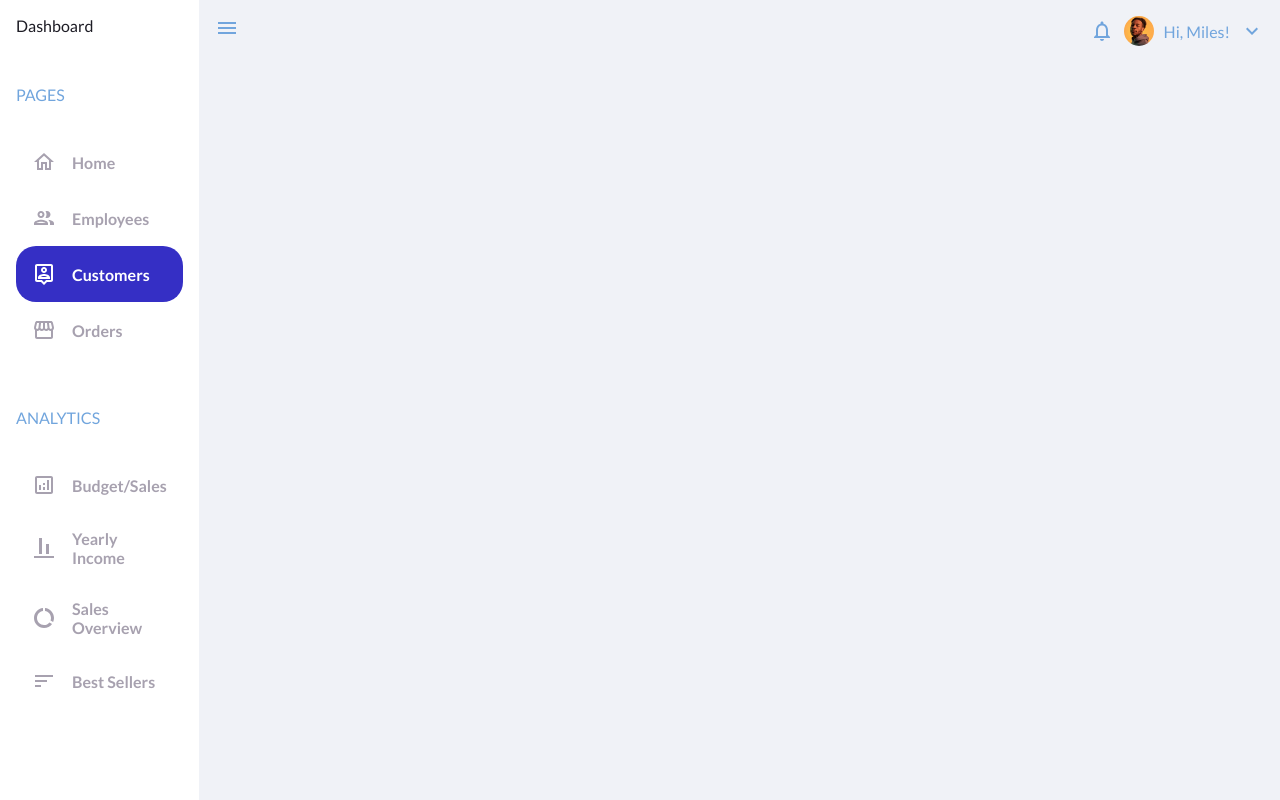
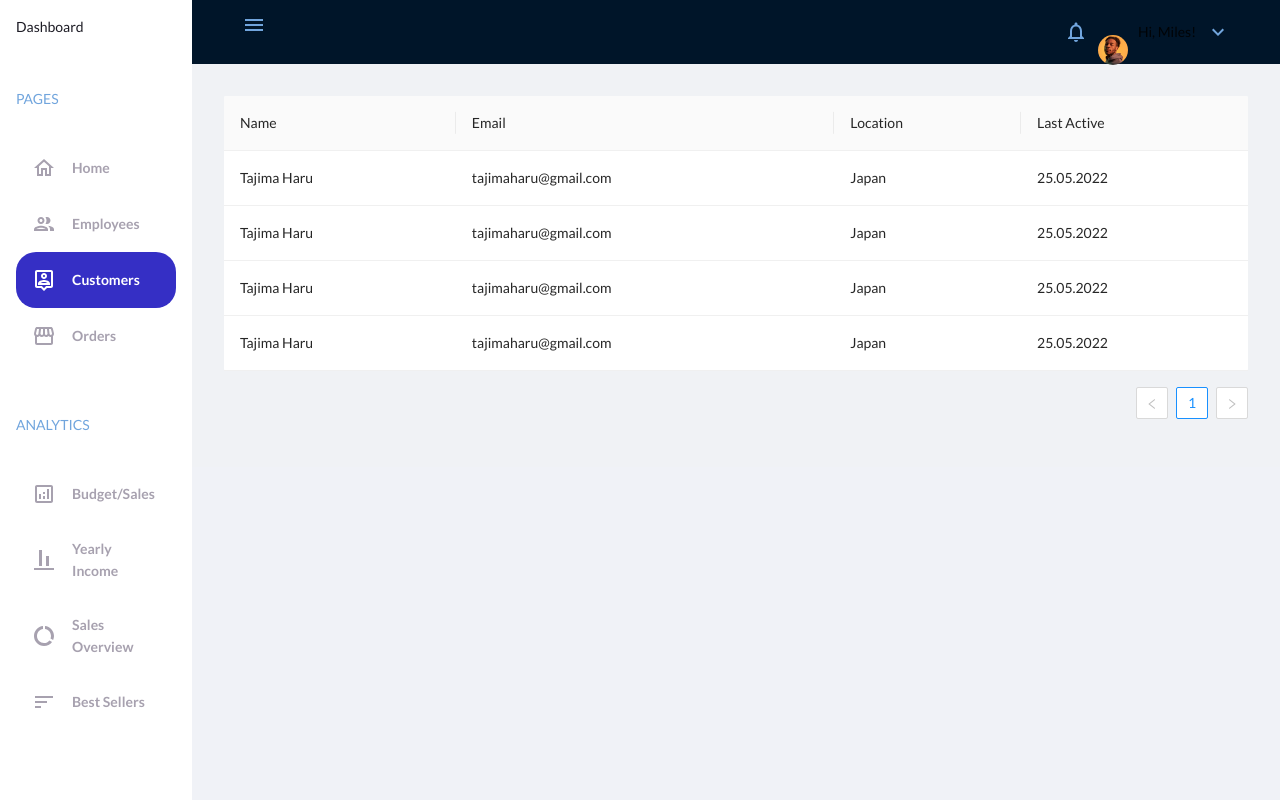
Before and after one commit to artemromaniv/project_admin_dashboard, a React (Vite) app: page /customers in a window 1280 px wide. Built offline with nearby package versions, Linux system fonts and the light colour scheme.

Commit message:
add content to customers page

```diff
--- a/package.json
+++ b/package.json
@@ -16,6 +16,7 @@
     "ant": "^0.2.0",
     "antd": "^4.22.4",
     "d": "^1.0.1",
+    "dayjs": "^1.11.5",
     "react": "^18.2.0",
     "react-dom": "^18.2.0",
     "react-router": "^6.3.0",
--- a/src/App.css
+++ b/src/App.css
@@ -132,3 +132,7 @@
   flex: 0.85;
   background-color: var(--ghost-white);
 }
+
+.customer-table-container {
+  padding: 2rem;
+}
--- a/src/components/Customers.tsx
+++ b/src/components/Customers.tsx
@@ -1,10 +1,11 @@
-
-
+import {Table } from "antd"
+import { Content } from "antd/lib/layout/layout"
+import {data,columns} from './data/CustumerData'
 const Customers = () => {
   return (
-    <div>
-
-    </div>
+    <Content className="customer-table-container">
+      <Table dataSource={data} columns = {columns}/>
+    </Content>
   )
 }
 
--- /dev/null
+++ b/src/components/data/CustumerData.ts
@@ -0,0 +1,64 @@
+import type {ColumnsType} from 'antd/es/table'
+import dayjs from 'dayjs'
+interface DataType {
+    key:string,
+    name:string,
+    email:string,
+    location:string
+    lastActive:string
+}
+
+export const data:DataType[] = [
+    {
+        key:'1',
+        name:'Tajima Haru',
+        email:'tajimaharu@gmail.com',
+        location:'Japan',
+        lastActive:dayjs('2022-05-25').format('DD.MM.YYYY')
+    },
+    {
+        key:'2',
+        name:'Tajima Haru',
+        email:'tajimaharu@gmail.com',
+        location:'Japan',
+        lastActive:dayjs('2022-05-25').format('DD.MM.YYYY')
+    },
+    {
+        key:'3',
+        name:'Tajima Haru',
+        email:'tajimaharu@gmail.com',
+        location:'Japan',
+        lastActive:dayjs('2022-05-25').format('DD.MM.YYYY')
+    },
+    {
+        key:'4',
+        name:'Tajima Haru',
+        email:'tajimaharu@gmail.com',
+        location:'Japan',
+        lastActive:dayjs('2022-05-25').format('DD.MM.YYYY')
+    },
+
+]
+
+export const columns:ColumnsType<DataType> = [
+    {
+        title:'Name',
+        dataIndex:'name',
+        key:'name'
+    },
+    {
+        title:'Email',
+        dataIndex:'email',
+        key:'email'
+    },
+    {
+        title:'Location',
+        dataIndex:'location',
+        key:'location'
+    },
+    {
+        title:'Last Active',
+        dataIndex:'lastActive',
+        key:'lastactive'
+    }
+]
--- a/src/main.tsx
+++ b/src/main.tsx
@@ -3,6 +3,7 @@ import ReactDOM from 'react-dom/client'
 import { BrowserRouter } from 'react-router-dom'
 import {ContextProvider} from './contexts/ContextProvider'
 import App from './App'
+import 'antd/dist/antd.css'
 
 ReactDOM.createRoot(document.getElementById('root') as HTMLElement).render(
   <React.StrictMode>
```
Also changed, not shown: 2 other files (tests, documents, lock files or other folders).
